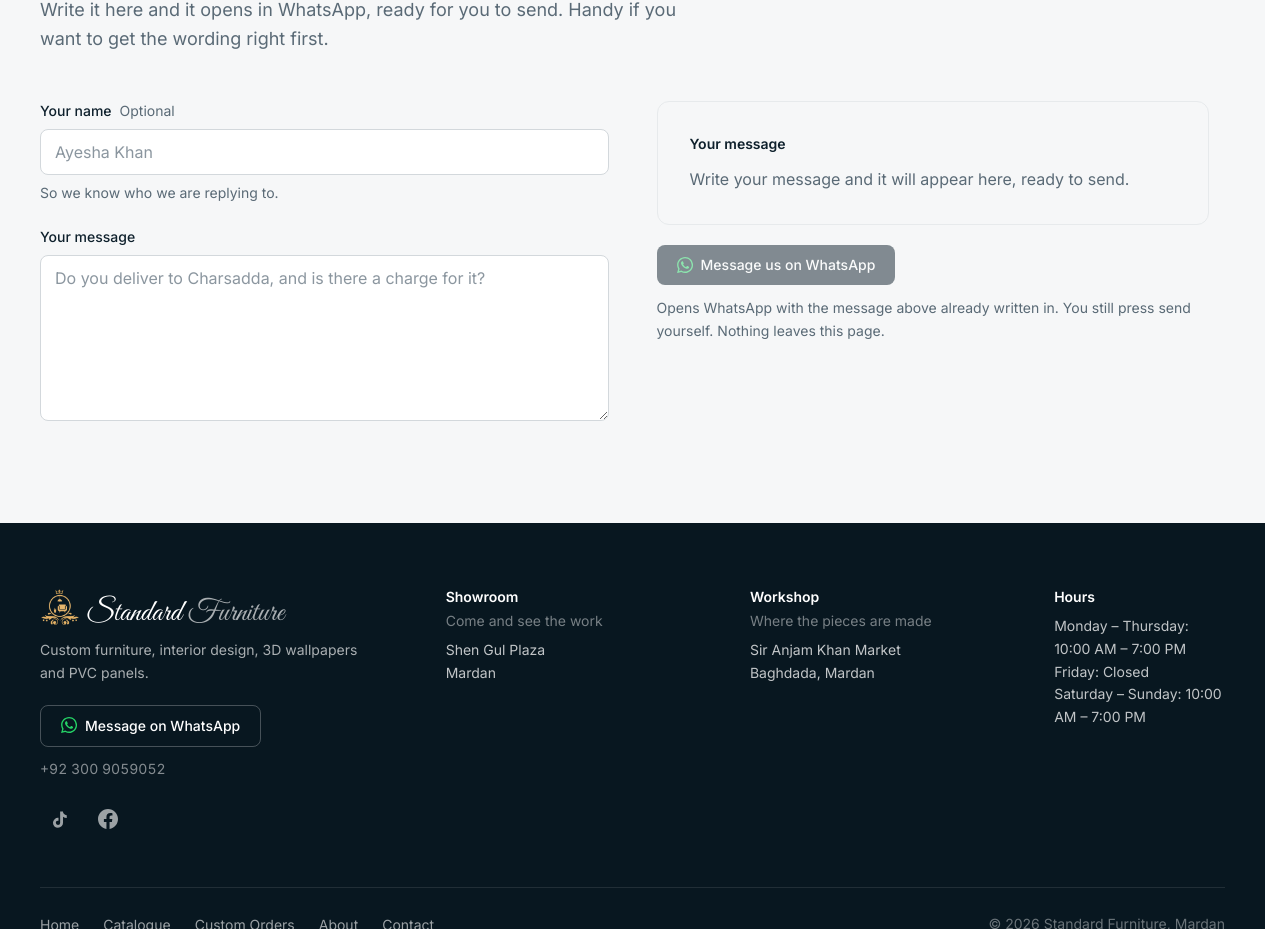
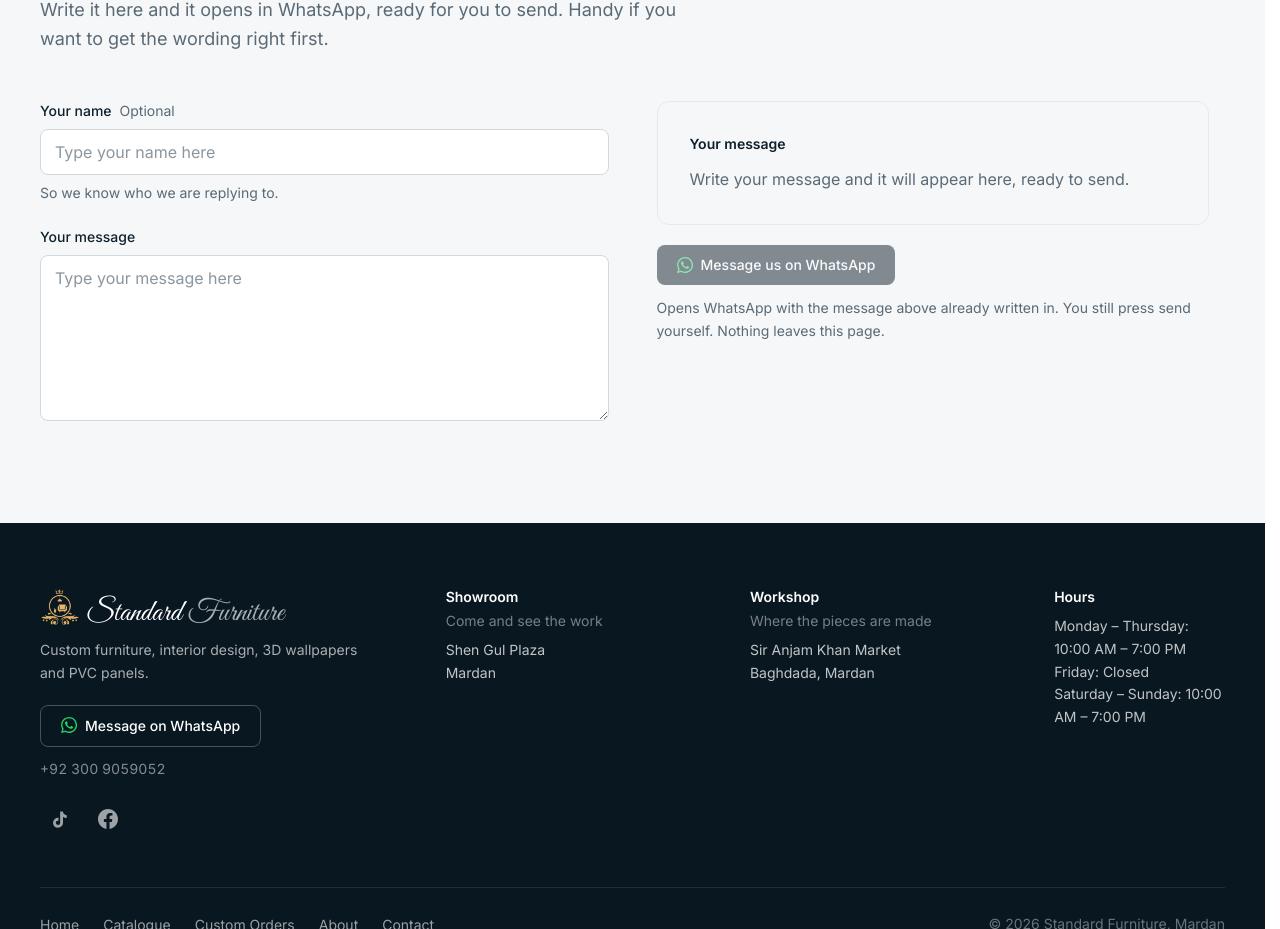
Before and after one commit to faizanfk01/ai-powered-furniture-storefront, a Next.js app: page /contact in a window 1280 px wide. Shown: the part 1953-2882 px from the top of the page. Built offline with nearby package versions, Linux system fonts and the light colour scheme.

Commit message:
Changed messages in placeholders

```diff
--- a/components/chat/chat-widget.tsx
+++ b/components/chat/chat-widget.tsx
@@ -168,7 +168,7 @@ export function ChatWidget() {
       <ChatConversation
         active={open}
         scope={{ kind: "site" }}
-        placeholder="Ask about a piece, a budget, or how to order"
+        placeholder="Ask here"
         inputLabel="Ask a question about our furniture"
         emptyState={() => <EntryState />}
       />
--- a/components/forms/contact-builder.tsx
+++ b/components/forms/contact-builder.tsx
@@ -44,7 +44,7 @@ export function ContactBuilder() {
             autoComplete="name"
             value={draft.name}
             onChange={(event) => update("name", event.target.value)}
-            placeholder="Ayesha Khan"
+            placeholder="Type your name here"
             className={storefrontControlClass}
           />
         </Field>
@@ -55,7 +55,7 @@ export function ContactBuilder() {
             rows={6}
             value={draft.message}
             onChange={(event) => update("message", event.target.value)}
-            placeholder="Do you deliver to Charsadda, and is there a charge for it?"
+            placeholder="Type your message here"
             className={`${storefrontControlClass} resize-y`}
           />
         </Field>
--- a/components/forms/custom-order-builder.tsx
+++ b/components/forms/custom-order-builder.tsx
@@ -82,7 +82,7 @@ export function CustomOrderBuilder() {
             rows={5}
             value={draft.description}
             onChange={(event) => update("description", event.target.value)}
-            placeholder="A wardrobe for a bedroom with a sloped ceiling, in a dark wood to match an existing bed."
+            placeholder="Tell us about your custom order here"
             className={`${storefrontControlClass} resize-y`}
           />
         </Field>
@@ -100,7 +100,6 @@ export function CustomOrderBuilder() {
             onChange={(event) => update("dimensions", event.target.value)}
             // The site's own notation, so the shop reads it the way it reads
             // every dimension in the catalogue.
-            placeholder={'84" W x 36" D x 30" H'}
             className={storefrontControlClass}
           />
         </Field>
```
